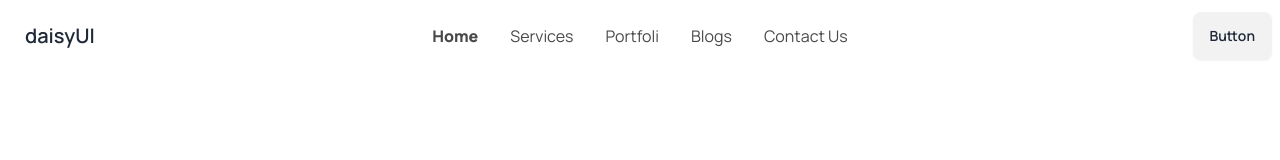
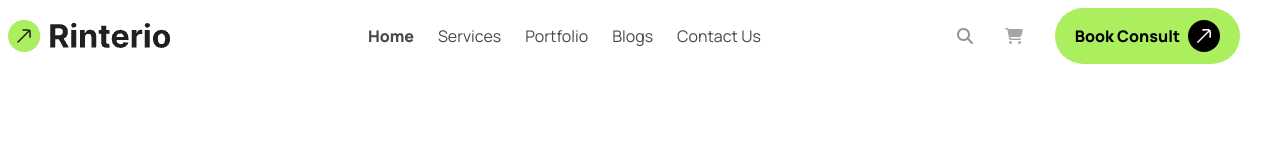
Before and after one commit to hasiburrahmanbiplab/assignment-3, a plain HTML site: page index.html in a window 1280 px wide. Drawn offline with nearby package versions, Linux system fonts and the light colour scheme.

Commit message:
navbar responsived

```diff
--- a/index.html
+++ b/index.html
@@ -9,6 +9,9 @@
     <link rel="preconnect" href="https://fonts.gstatic.com" crossorigin>
     <link href="https://fonts.googleapis.com/css2?family=Manrope:wght@200..800&display=swap" rel="stylesheet">
     <!-- goole font link -->
+    <!-- font-awesome link -->
+    <link rel="stylesheet" href="https://cdnjs.cloudflare.com/ajax/libs/font-awesome/6.6.0/css/all.min.css" integrity="sha512-Kc323vGBEqzTmouAECnVceyQqyqdsSiqLQISBL29aUW4U/M7pSPA/gEUZQqv1cwx4OnYxTxve5UMg5GT6L4JJg==" crossorigin="anonymous" referrerpolicy="no-referrer" />
+    <!-- font-awesome linik -->
     <link href="https://cdn.jsdelivr.net/npm/daisyui@4.12.10/dist/full.min.css" rel="stylesheet" type="text/css" />
     <script src="https://cdn.tailwindcss.com"></script>
     <script>
@@ -27,57 +30,89 @@
           }
         }
       </script>
+      <style type="text/tailwindcss">
+        @layer components{
+          .container{
+            margin: 0 auto;
+          }
+          .navbtn{
+            @apply flex items-center gap-2 text-black text-base font-extrabold px-5 py-3 rounded-full bg-[#ABEF5F80];
+          }
+          .btn-icon{
+            @apply !w-8 !h-8 rounded-[50%] flex justify-center items-center
+          }
+        }
+
+      </style>
 </head>
 <body class="font-manrope">
     <header>
         <div class="container">
-            <div class="navbar bg-base-100">
-                <div class="navbar-start">
+            <div class="navbar flex justify-between items-center bg-base-100">
+                <div class="navbar-start w-auto">
+                  <div class="logo">
+                    <a href="#">
+                      <img src="assets/logo.png" class="" alt="">
+                    </a>
+                  </div>
+                </div>
+                <div class="navbar-center  hidden lg:flex">
+                  <ul class=" menu-horizontal flex gap-6 px-1">
+                     <li><a href="#" class="text-base font-extrabold text-secondary capitalize">Home</a></li>
+                     <li><a href="#" class="text-base text-secondary capitalize  hover:text-black">Services</a></li>
+                     <li><a href="#" class="text-base text-secondary capitalize  hover:text-black">Portfolio</a></li>
+                     <li><a href="#" class="text-base text-secondary capitalize  hover:text-black">Blogs</a></li>
+                     <li><a href="#" class="text-base text-secondary capitalize  hover:text-black">Contact Us</a></li>
+                  </ul>
+                </div>
+                <div class="navbar-end gap-8 w-auto ">
+                  <ul class="flex items-center  gap-8">
+                    <ul class="items-center hidden lg:flex gap-8">
+                    <li><a href="#"><i class="fa-solid fa-magnifying-glass" style="color: #939495;"></i></a></li>
+                    <li><a href="#"><i class="fa-solid fa-cart-shopping" style="color: #a4a5a8;"></i></a></li>
+                    <button class="navbtn bg-[#ABEF5F]">
+                      Book Consult
+                      <div class="btn-icon bg-black">
+                        <img src="assets/arrow.png" class="" alt="">
+                      </div>
+                    </button>
+                  </ul>
                   <div class="dropdown">
-                    <div tabindex="0" role="button" class="btn btn-ghost lg:hidden">
-                      <svg
-                        xmlns="http://www.w3.org/2000/svg"
-                        class="h-5 w-5"
-                        fill="none"
-                        viewBox="0 0 24 24"
-                        stroke="currentColor">
-                        <path
-                          stroke-linecap="round"
-                          stroke-linejoin="round"
-                          stroke-width="2"
-                          d="M4 6h16M4 12h8m-8 6h16" />
-                      </svg>
+                    <div tabindex="0" role="button" class="lg:hidden bg-[#b3b2b2] rounded-full h-8 w-8 flex justify-center items-center">
+                      <i class="fa-solid fa-bars fa-lg" style="color: #ffffff;"></i>
                     </div>
                     <ul
                       tabindex="0"
-                      class="menu menu-sm dropdown-content bg-base-100 rounded-box z-[1] mt-3 w-52 p-2 shadow">
-                      <li><a>Item 1</a></li>
-                      <li>
-                        <a>Parent</a>
-                        <ul class="p-2">
-                          <li><a>Submenu 1</a></li>
-                          <li><a>Submenu 2</a></li>
-                        </ul>
-                      </li>
-                      <li><a>Item 3</a></li>
+                      class="menu menu-sm dropdown-content bg-base-100 rounded-box z-[1] mt-3 w-52 p-2 shadow right-0 gap-5">
+                      <li><a href="#" class="text-base font-extrabold text-secondary capitalize">Home</a></li>
+                      <li><a href="#" class="text-base text-secondary capitalize  hover:text-black">Services</a></li>
+                      <li><a href="#" class="text-base text-secondary capitalize  hover:text-black">Portfolio</a></li>
+                      <li><a href="#" class="text-base text-secondary capitalize  hover:text-black">Blogs</a></li>
+                      <li><a href="#" class="text-base text-secondary capitalize  hover:text-black">Contact Us</a></li>
+                      <button class="navbtn bg-[#ABEF5F]">
+                        Book Consult
+                        <div class="btn-icon bg-black">
+                          <img src="assets/arrow.png" class=" object-contain" alt="">
+                        </div>
+                      </button>
                     </ul>
                   </div>
-                  <a class="btn btn-ghost text-xl">daisyUI</a>
-                </div>
-                <div class="navbar-center hidden lg:flex">
-                  <ul class="menu menu-horizontal px-1">
-                     <li><a href="#" class="text-base font-extrabold text-secondary capitalize hover:outline-none ">Home</a></li>
-                     <li><a href="#" class="text-base text-secondary capitalize hover:font-extrabold  hover:outline-none transition-all duration-300">Services</a></li>
-                     <li><a href="#" class="text-base text-secondary capitalize hover:font-extrabold  hover:outline-none transition-all duration-300">Portfoli</a></li>
-                     <li><a href="#" class="text-base text-secondary capitalize hover:font-extrabold  hover:outline-none transition-all duration-300">Blogs</a></li>
-                     <li><a href="#" class="text-base text-secondary capitalize hover:font-extrabold  hover:outline-none transition-all duration-300">Contact Us</a></li>
-                  </ul>
-                </div>
-                <div class="navbar-end">
-                  <a class="btn">Button</a>
                 </div>
               </div>
         </div>
     </header>
+
+
+
+
+
+
+
+
+
+
+
+    <!-- font-awesome link -->
+    <script src="https://cdnjs.cloudflare.com/ajax/libs/font-awesome/6.6.0/js/all.min.js" integrity="sha512-6sSYJqDreZRZGkJ3b+YfdhB3MzmuP9R7X1QZ6g5aIXhRvR1Y/N/P47jmnkENm7YL3oqsmI6AK+V6AD99uWDnIw==" crossorigin="anonymous" referrerpolicy="no-referrer"></script>
 </body>
 </html>
```
Also changed, not shown: assets/arrow.png (added), assets/logo.png (added).
